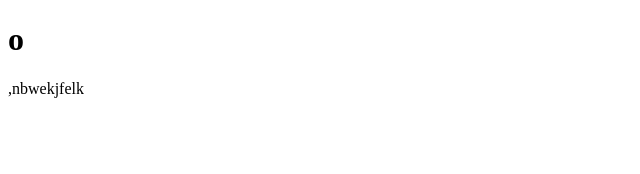
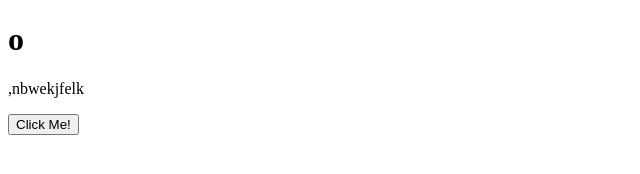
Before and after one commit to Francyara/prova-git, a plain HTML site: page index.html in a window 1280 px wide. Shown: the whole page, without its empty margins (0-640 px from the left). Drawn offline with Linux system fonts and the light colour scheme.

Commit message:
iokasdfv

```diff
--- a/index.html
+++ b/index.html
@@ -8,5 +8,6 @@
 <body>
     <h1>o</h1>
     <p>,nbwekjfelk</p>
+    <button onclick="alert('Button clicked!')">Click Me!</button>
 </body>
 </html>
```
